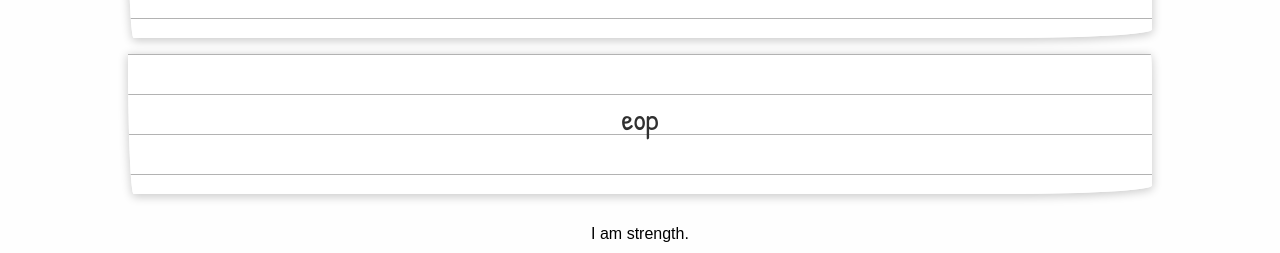
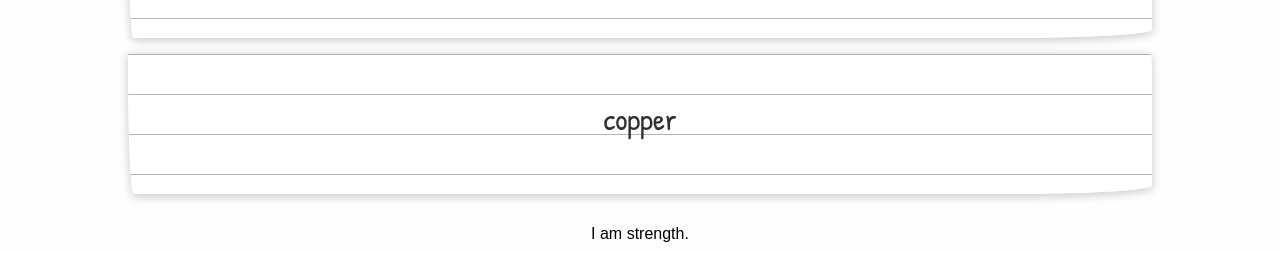
Before and after one commit to TatyCat/3-up, a React (Create React App) app: page / in a window 1280 px wide. Shown: the part 544-797 px from the top of the page. Built offline with nearby package versions, Linux system fonts and the light colour scheme.

Commit message:
conditional input component

```diff
--- a/src/App.js
+++ b/src/App.js
@@ -11,7 +11,7 @@ class App extends Component {
 
   state = {
     "todaysDate": "",
-    "tasksOfTheDay": ["Look at Cat-ipsum", "eop"]
+    "tasksOfTheDay": ["Look at Cat-ipsum", "copper"]
   }
 
   componentDidMount() {
@@ -36,7 +36,10 @@ class App extends Component {
             <span> {this.state.todaysDate}</span>
           </h2>
         </header>
-        <CreateTask callbackFromChild={this.callbackFromChild} parentState={this.state.tasksOfTheDay} />
+        {this.state.tasksOfTheDay.length < 3 &&
+          < CreateTask callbackFromChild={this.callbackFromChild} parentState={this.state.tasksOfTheDay} />
+        }
+        {/* <CreateTask callbackFromChild={this.callbackFromChild} parentState={this.state.tasksOfTheDay} /> */}
         <ToDoItems taskState={this.state.tasksOfTheDay} />
         <Motivation />
       </>
@@ -48,12 +51,14 @@ export default App
 
 
           // [x] Create Todo card
-          // [] Troubleshoot unique key for task item error that wont go away
+          // [x] Troubleshoot unique key for task item error that wont go away
           // [x] Don't render paper if data is blank
           // [x] Submit New task item to state
           // [x] State recieves new item and repopulates list.
           // [x] Clear text area after task submit
-          // [] Does not update state if it's an empty string
+          // [x] Does not update state if it's an empty string
+
+          // [x] If tasks for the day full, dont show add component
 
 
 
--- a/src/components/CreateTask.js
+++ b/src/components/CreateTask.js
@@ -28,7 +28,6 @@ class CreateTask extends Component {
     this.setState({
       newTask: ""
     })
-
   }
 
   render() {
--- a/src/components/ToDoItems.js
+++ b/src/components/ToDoItems.js
@@ -30,18 +30,15 @@ class toDoItems extends Component {
   render() {
     return (
       <>
-        {console.log(this.state.allTasks)}
         {this.state.allTasks.map((task, i) => {
-          if (task !== "") {
-            return (
-              <>
-                <article className="page" key={task + i + Math.random()} >
-                  <p > {task}</p>
-                </article>
-                <br />
-              </>
-            )
-          }
+          return (
+            <article key={task + i + Math.random()} >
+              <section className="page" >
+                <p > {task}</p>
+              </section>
+              <br />
+            </article>
+          )
         })
         }
       </>
```
